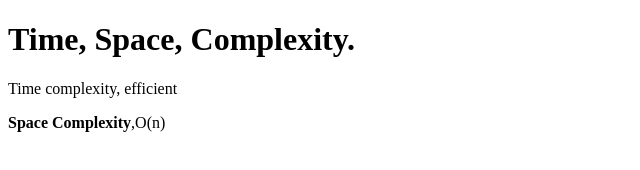
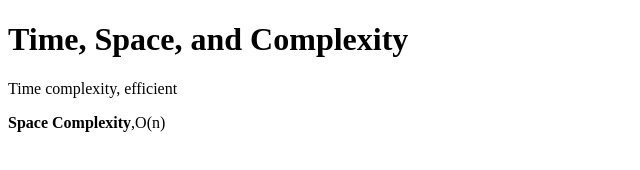
Before and after one commit to acciojob/time-and-space-complexity-Amit7089, a website: page main.html in a window 1280 px wide. Shown: the whole page, without its empty margins (0-640 px from the left). Drawn offline with Linux system fonts and the light colour scheme.

Commit message:
created a submission

```diff
--- a/main.html
+++ b/main.html
@@ -8,7 +8,7 @@
 
 <body>
 	<!-- the entire body must be written by student -->
-	<h1>Time, Space, Complexity.</h1>
+	<h1>Time, Space, and Complexity</h1>
 	<p>Time complexity, efficient</p>
 	<p><b>Space Complexity</b>,O(n)</p>
     <script type="text/javascript" src="./script.js">
```
